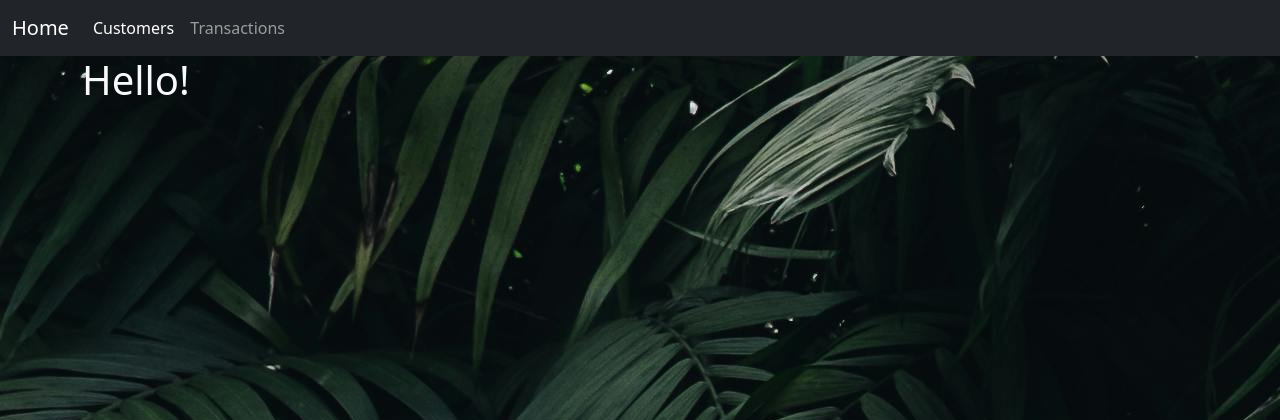
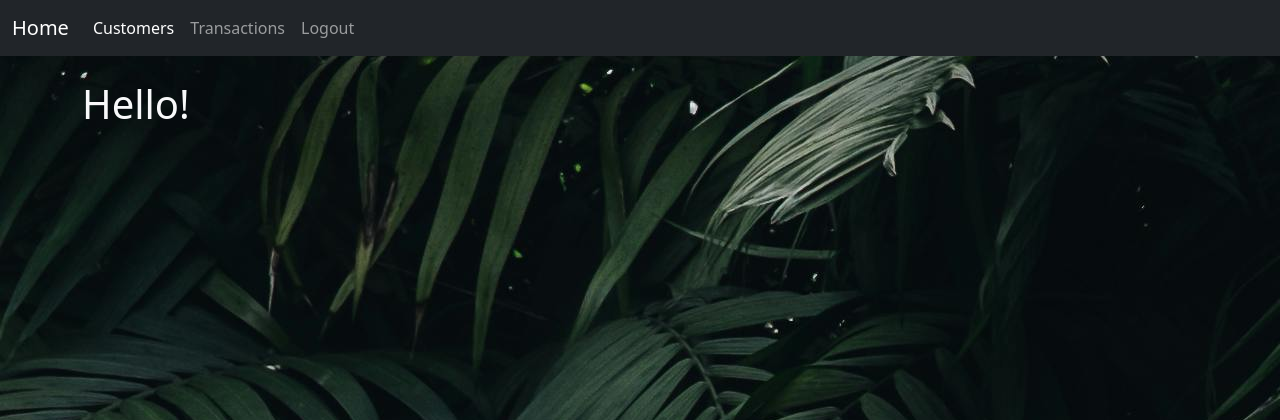
Before and after one commit to tylerboutwell/MotivateCRM, a Django app: page /crm/ in a window 1280 px wide. Shown: the top 420 px of the page. Run offline with Django 5.2, Linux system fonts and the light colour scheme; the visitor is signed in with stand-in values (Sample User, id 1).

Commit message:
add logout option

```diff
--- a/crm_app/templates/crm/base.html
+++ b/crm_app/templates/crm/base.html
@@ -8,15 +8,14 @@
   </head>
   <body>
     {%include 'crm\navbar.html'%}
+    <br/>
     <div class="container">
       {%if messages%}
         {%for message in messages%}
-            <div class="alert alert-warning alert-dismissible fade show" role="alert">
-              {{ message }}
-              <button type="button" class="vlose" data-dismiss="alert" aria-label="Close">
-                <span aria-hidden="true">&times;</span>
-              </button>
-            </div>
+          <div class="alert alert-warning alert-dismissible fade show" role="alert">
+            {{message}}
+            <button type="button" class="btn-close" data-bs-dismiss="alert" aria-label="Close"></button>
+          </div>
         {%endfor%}
       {%endif%}
 
--- a/crm_app/templates/crm/navbar.html
+++ b/crm_app/templates/crm/navbar.html
@@ -12,6 +12,16 @@
           <li class="nav-item">
             <a class="nav-link" href="#">Transactions</a>
           </li>
+          </li>
+          {%if user.is_authenticated%}
+            <li class="nav-item">
+              <a class="nav-link" href="{%url 'crm_app:logout'%}">Logout</a>
+            </li>
+          {%else%}
+            <li class="nav-item">
+              <a class="nav-link" href="#">Login</a>
+            </li>
+          {%endif%}
         </ul>
       </div>
     </div>
--- a/crm_app/urls.py
+++ b/crm_app/urls.py
@@ -8,6 +8,6 @@ urlpatterns = [
     path("<int:pk>/", views.DetailView.as_view(), name="detail"),
     path("recent_orders/", views.recent_orders_generic.as_view(), name="recent orders"),
     path("customer/<int:pk>/", views.CustomerDetailView.as_view(), name="customer detail"),
-    #path("logout/", user_views.logout_user, name="logout"),
+    path("logout/", user_views.logout_user, name="logout"),
    # path("register/", user_views.register, name="register"),
 ]
--- a/crm_app/views/user_views.py
+++ b/crm_app/views/user_views.py
@@ -18,7 +18,9 @@ def home(request):
         return render(request, 'crm/home.html', {})
 
 def logout_user(request):
-    pass
+    logout(request)
+    messages.success(request, "You have been logged out.")
+    return redirect('crm_app:home')
 
 def register(request):
     pass
```
